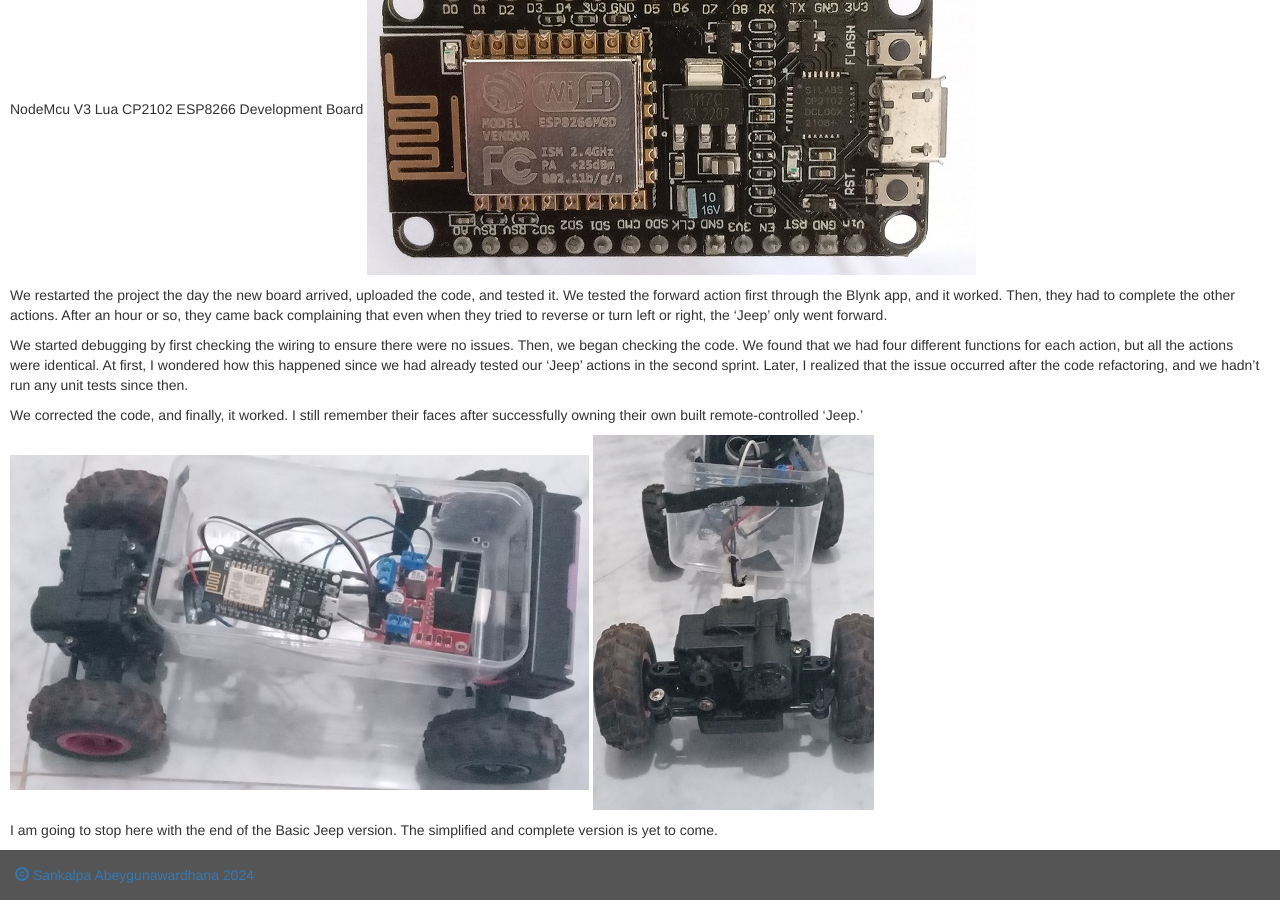
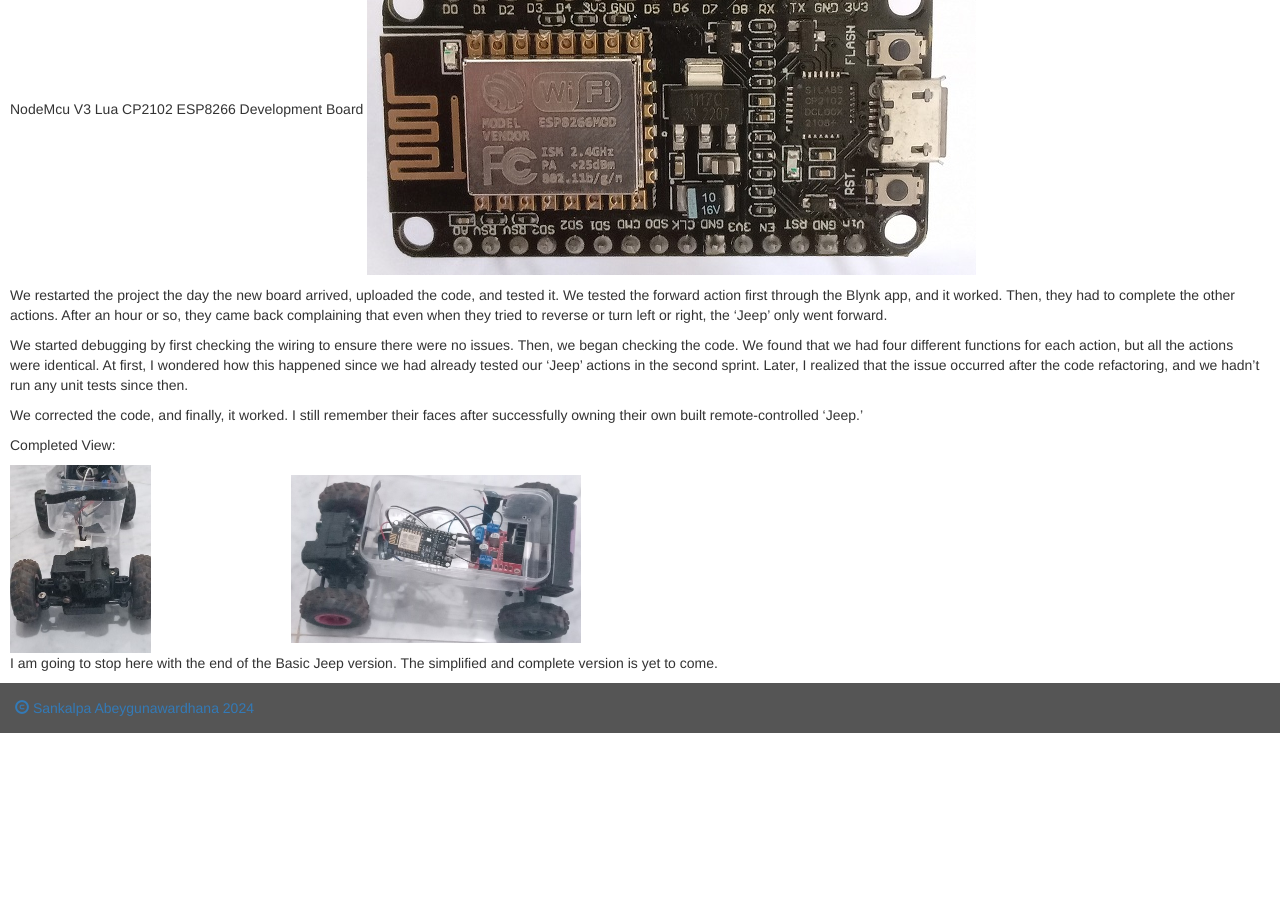
Before and after one commit to sankalpaa/ConceptWelder, a Jekyll site: the page built from _posts/2024-05-24-pair-programming-with-kids.md, in a window 1280 px wide and 900 px high, scrolled down 2161 px. Built offline with Jekyll 4.4.1, drawn with Linux system fonts in a browser that asks for light colours; our own code applies the rules of GitHub Pages for plain Markdown files; after the commit the page ends 2894 px from its top, so only the background shows below that.

Commit message:
Update 2024-05-24-pair-programming-with-kids.md

```diff
--- a/_posts/2024-05-24-pair-programming-with-kids.md
+++ b/_posts/2024-05-24-pair-programming-with-kids.md
@@ -41,13 +41,13 @@
 <table style="width=90%">
   <row>
    <td>
-    <img src="{{site.baseurl}}/assets/2024-05-24/Items%20in%20hand.jpg" alt="Items found from home" width="33%">
+    <img src="{{site.baseurl}}/assets/2024-05-24/Items%20in%20hand.jpg" title="Items found from home" width="33%">
    </td>
    <td>
-    <img src="{{site.baseurl}}/assets/2024-05-24/Front%20axle.jpg" alt="Items found from home" width="33%">
+    <img src="{{site.baseurl}}/assets/2024-05-24/Front%20axle.jpg" title="Items found from home" width="33%">
    </td>
   <td>
-   <img src="{{site.baseurl}}/assets/2024-05-24/Rear%20axle%202.jpg" alt="Items found from home" width="33%">
+   <img src="{{site.baseurl}}/assets/2024-05-24/Rear%20axle%202.jpg" title="Items found from home" width="33%">
   </td>
   </row>
 </table>
@@ -90,7 +90,16 @@
 
 We corrected the code, and finally, it worked. I still remember their faces after successfully owning their own built remote-controlled 'Jeep.'
 
-![Pseudo code]({{site.baseurl}}/assets/2024-05-24/Completed%20top%20view.jpg "Completed top view")
-![Pseudo code]({{site.baseurl}}/assets/2024-05-24/Completed%20Front%20view.jpg "Completed front view")
+Completed View:
+<table style="width=90%">
+  <row>
+   <td>
+    <img src="{{site.baseurl}}/assets/2024-05-24/Completed%20Front%20view.jpg" title="Completed front view" width="50%">
+   </td>
+   <td>
+    <img src="{{site.baseurl}}/assets/2024-05-24/Completed%20top%20view.jpg" title="Completed top view" width="50%%">
+   </td>
+  </row>
+</table>
 
 I am going to stop here with the end of the Basic Jeep version. The simplified and complete version is yet to come.
```
